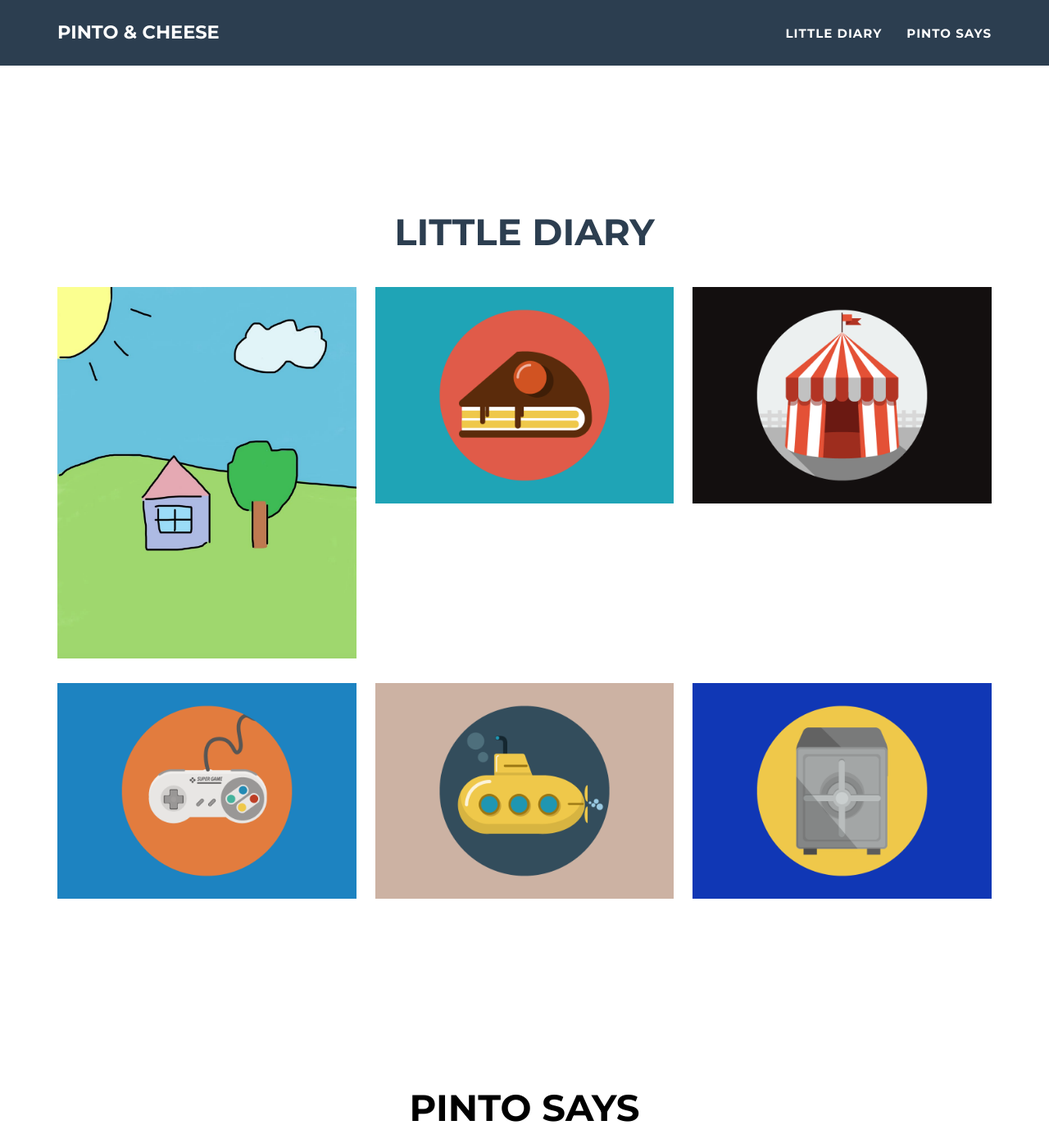
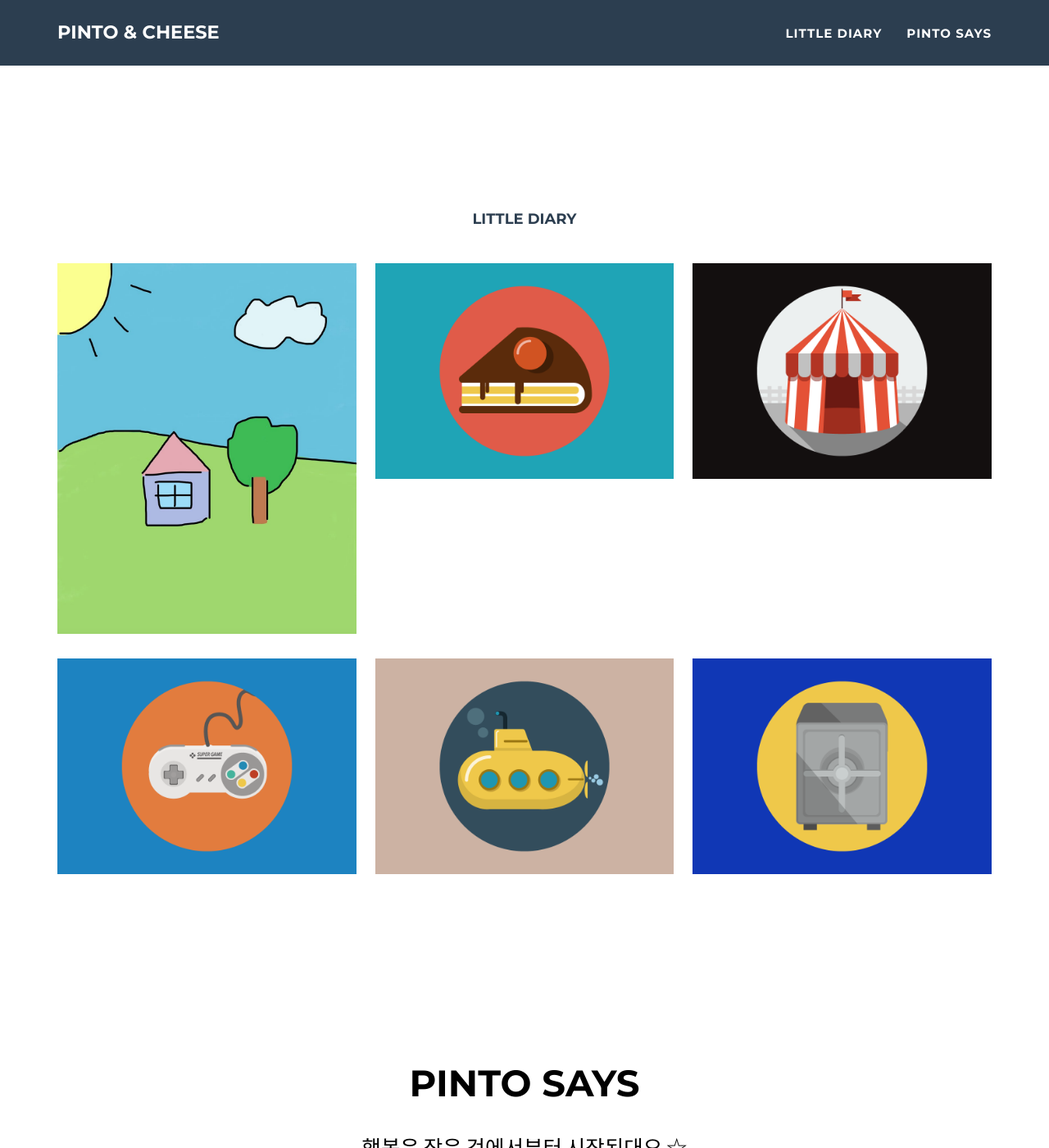
Before and after one commit to pintocheese/pintocheese.github.io, a Jekyll site: the page built from _posts/2014-07-18-project-1.markdown, in a window 1280 px wide and 1400 px high, scrolled down 1466 px. Shown: the whole window at 82% size. Built offline with Jekyll 4.4.1, drawn with Linux system fonts in a browser that asks for light colours.

Commit message:
Update custom.css

```diff
--- a/assets/css/custom.css
+++ b/assets/css/custom.css
@@ -25,6 +25,10 @@
   text-align: center;      /* 내부 inline-block 요소를 가운데 정렬 */
 }
 
+#portfolio h2 {
+  font-size: 1.2em;
+}
+
 #about {
   text-align: center;
 }
@@ -32,5 +36,5 @@
 #about-message {
   display: inline-block;
   text-align: center;
-  font-size: 2.2em;
+  font-size: 1.7em;
 }
```
